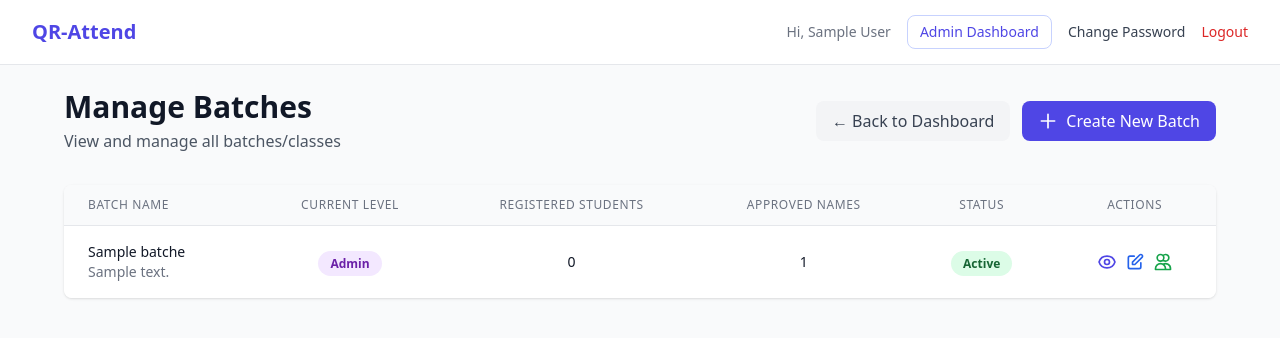
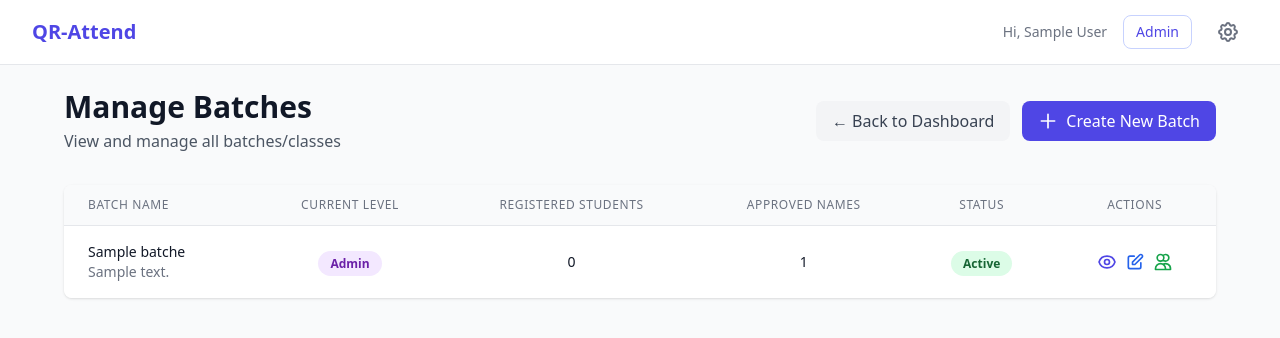
Before and after one commit to 1efferson/QR-ATTENDANCE, a Flask app: page /admin/batches in a window 1280 px wide. Shown: the top 338 px of the page. Run offline with Flask 3, Linux system fonts and the light colour scheme; a user stored in the database is signed in; tables that the repository leaves empty hold one stand-in row (values such as "Sample post"); some libraries are stand-ins or nearby versions.

Commit message:
added settings icon to navbar on base.html

```diff
--- a/app/templates/base.html
+++ b/app/templates/base.html
@@ -32,35 +32,47 @@
 
                 <div class="flex items-center space-x-4">
                 {% if current_user.is_authenticated %}
-
-                        <span class="text-sm text-gray-500">
+                    <span class="text-sm text-gray-500 hidden sm:block">
                         Hi, {{ current_user.name }}
                     </span>
 
                     {% if current_user.role == 'admin' %}
                         <a href="{{ url_for('admin.dashboard') }}"
                         class="text-sm font-medium text-indigo-600 hover:text-indigo-800 border border-indigo-200 px-3 py-1.5 rounded-lg hover:bg-indigo-50 transition">
-                                Admin Dashboard
+                            Admin
                         </a>
                     {% endif %}
 
-                        <a href="{{ url_for('auth.change_password') }}"
-                           class="text-sm font-medium text-gray-700 hover:text-indigo-600">
+                    <div class="relative inline-block text-left">
+                        <button id="settingsMenuButton" class="p-2 text-gray-500 hover:text-indigo-600 hover:bg-gray-100 rounded-full transition-colors focus:outline-none">
+                            <svg xmlns="http://www.w3.org/2000/svg" class="h-6 w-6" fill="none" viewBox="0 0 24 24" stroke="currentColor">
+                                <path stroke-linecap="round" stroke-linejoin="round" stroke-width="2" d="M10.325 4.317c.426-1.756 2.924-1.756 3.35 0a1.724 1.724 0 002.573 1.066c1.543-.94 3.31.826 2.37 2.37a1.724 1.724 0 001.065 2.572c1.756.426 1.756 2.924 0 3.35a1.724 1.724 0 00-1.066 2.573c.94 1.543-.826 3.31-2.37 2.37a1.724 1.724 0 00-2.572 1.065c-.426 1.756-2.924 1.756-3.35 0a1.724 1.724 0 00-2.573-1.066c-1.543.94-3.31-.826-2.37-2.37a1.724 1.724 0 00-1.065-2.572c-1.756-.426-1.756-2.924 0-3.35a1.724 1.724 0 001.066-2.573c-.94-1.543.826-3.31 2.37-2.37.996.608 2.296.07 2.572-1.065z" />
+                                <path stroke-linecap="round" stroke-linejoin="round" stroke-width="2" d="M15 12a3 3 0 11-6 0 3 3 0 016 0z" />
+                            </svg>
+                        </button>
+
+                        <div id="settingsDropdown" class="hidden absolute right-0 mt-2 w-48 bg-white border border-gray-200 rounded-lg shadow-xl py-2 z-50">
+                            <div class="px-4 py-2 border-b border-gray-100 sm:hidden">
+                                <p class="text-xs text-gray-400 uppercase font-semibold">User</p>
+                                <p class="text-sm font-medium text-gray-700 truncate">{{ current_user.name }}</p>
+                            </div>
+
+                            <a href="{{ url_for('auth.change_password') }}" class="block px-4 py-2 text-sm text-gray-700 hover:bg-indigo-50 hover:text-indigo-600 transition">
                                 Change Password
                             </a>
 
-                        <a href="{{ url_for('auth.logout') }}"
-                           class="text-sm font-medium text-red-600 hover:text-red-500">
+                            <hr class="my-1 border-gray-100">
+
+                            <a href="{{ url_for('auth.logout') }}" class="block px-4 py-2 text-sm text-red-600 hover:bg-red-50 transition">
                                 Logout
                             </a>
+                        </div>
+                    </div>
 
                     {% else %}
-
-                        <a href="{{ url_for('auth.login') }}"
-                           class="text-sm font-medium text-gray-700 hover:text-indigo-600">
+                        <a href="{{ url_for('auth.login') }}" class="text-sm font-medium text-gray-700 hover:text-indigo-600">
                             Login
                         </a>
-
                     {% endif %}
                 </div>
 
@@ -222,6 +234,35 @@
             });
         }
     });
+
+
+     // Nav Bar Settings(Gear) button
+    document.addEventListener('DOMContentLoaded', () => {
+    const btn = document.getElementById('settingsMenuButton');
+    const dropdown = document.getElementById('settingsDropdown');
+
+    if (btn && dropdown) {
+        // Toggle dropdown on click
+        btn.addEventListener('click', (e) => {
+            e.stopPropagation();
+            dropdown.classList.toggle('hidden');
+        });
+
+        // Close dropdown when clicking anywhere else
+        document.addEventListener('click', (e) => {
+            if (!dropdown.contains(e.target) && !btn.contains(e.target)) {
+                dropdown.classList.add('hidden');
+            }
+        });
+
+        // Close dropdown on Escape key
+        document.addEventListener('keydown', (e) => {
+            if (e.key === 'Escape') {
+                dropdown.classList.add('hidden');
+            }
+        });
+    }
+});
 </script>
 
 </body>
```
Lines whose indentation alone changed are shown as unchanged.
